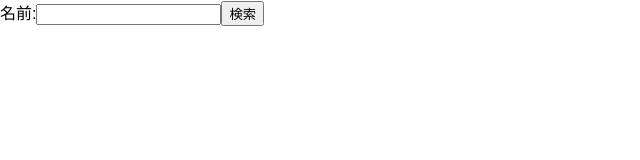
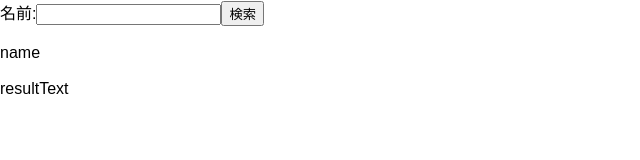
Before and after one commit to atsuo1203/AnimalSearch, a React app: page / in a window 1280 px wide. Shown: the top 160 px of the page, without its empty margins (0-640 px from the left). Built offline with nearby package versions, Linux system fonts and the light colour scheme.

Commit message:
V1 メイン機能完成

```diff
--- a/src/SearchForm.js
+++ b/src/SearchForm.js
@@ -16,6 +16,7 @@ class SearchForm extends Component {
       }
     });
     console.log(response);
+    this.setState({resultText: response.data['name']});
   }
 
   handleChangeName = event =>  {
@@ -23,8 +24,7 @@ class SearchForm extends Component {
   }
 
   handleSubmit = event => {
-    // this.addDeta();
-    this.setState({resultText: this.state.name});
+    this.addDeta();
     this.setState({name: ''});
     event.preventDefault();
   }
@@ -39,7 +39,7 @@ class SearchForm extends Component {
         <input type="submit" value="検索" />
         <br/>
         <br/>
-        <SearchResult resultText={this.state.resultText}/>
+        <SearchResult name={this.state.name} resultText={this.state.resultText}/>
       </form>
     );
   }
--- a/src/SearchResult.js
+++ b/src/SearchResult.js
@@ -5,6 +5,12 @@ class SearchResult extends Component {
   render() {
     return (
       <div>
+        name
+        <br/>
+        {this.props.name}
+        <br/>
+        resultText
+        <br/>
         {this.props.resultText}
       </div>
     );
```
